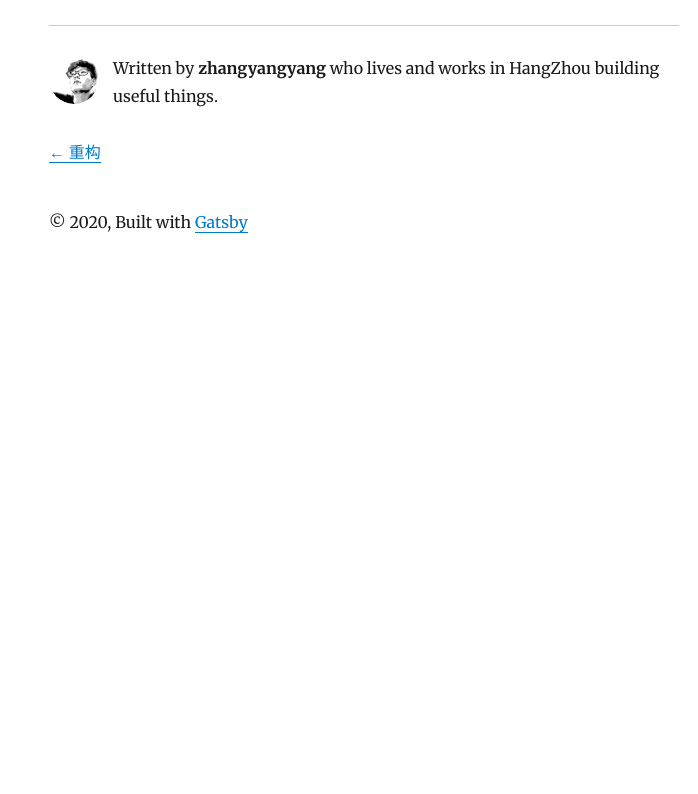
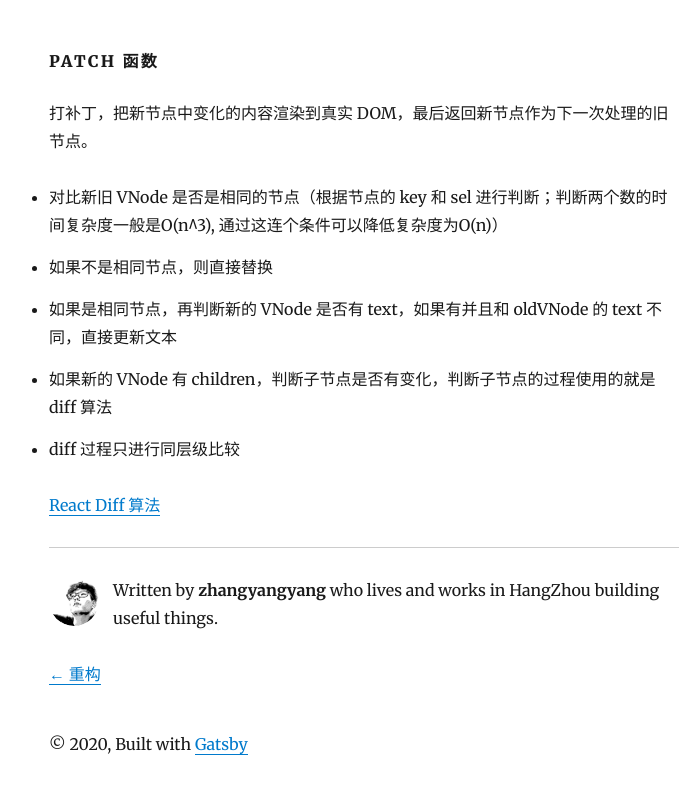
Before and after one commit to zyycode/Note, a Gatsby site: page /snabbdom/ in a window 1280 px wide. Shown: the part 3979-4773 px from the top of the page, without its empty margins (276-974 px from the left). Before the commit the page ends 4257 px from the top, so only its background shows below. Built offline with nearby package versions, Linux system fonts and the light colour scheme; Gatsby itself is replaced by a stand-in of ours; some packages are replaced by stand-ins of ours.

Commit message:
wip: add patch

````diff
--- a/content/blog/snabbdom/index.md
+++ b/content/blog/snabbdom/index.md
@@ -119,3 +119,16 @@ add(1 + 2)
 add(1 + 2 + 3)
 
 ```
+
+
+#### patch 函数
+
+打补丁，把新节点中变化的内容渲染到真实 DOM，最后返回新节点作为下一次处理的旧节点。
+
+- 对比新旧 VNode 是否是相同的节点（根据节点的 key 和 sel 进行判断；判断两个数的时间复杂度一般是O(n^3), 通过这连个条件可以降低复杂度为O(n)）
+- 如果不是相同节点，则直接替换
+- 如果是相同节点，再判断新的 VNode 是否有 text，如果有并且和 oldVNode 的 text 不同，直接更新文本
+- 如果新的 VNode 有 children，判断子节点是否有变化，判断子节点的过程使用的就是 diff 算法
+- diff 过程只进行同层级比较
+
+[React Diff 算法]()
````
